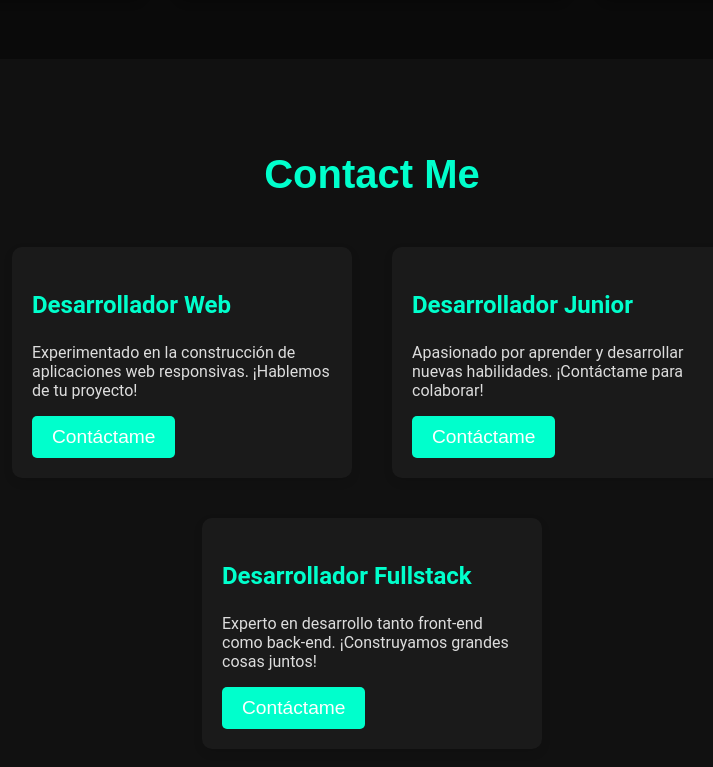
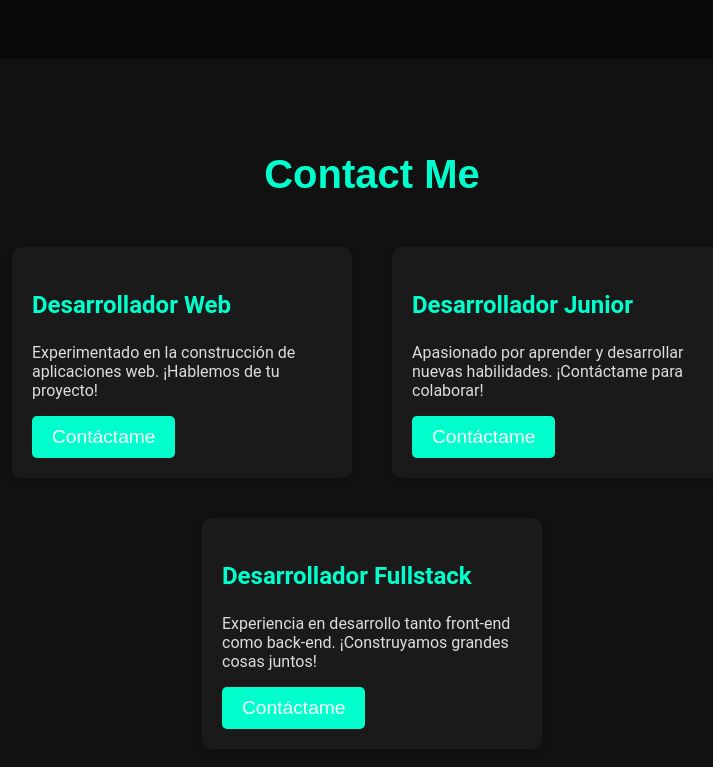
Before and after one commit to chicho377/portafolio, a React (Create React App) app: page / in a window 1280 px wide. Shown: the part 957-1724 px from the top of the page, without its empty margins (268-981 px from the left). Built offline with nearby package versions, Linux system fonts and the light colour scheme.

Commit message:
Arreglo contacs

```diff
--- a/src/components/Contacts.js
+++ b/src/components/Contacts.js
@@ -144,7 +144,7 @@ const Contacts = () => {
         <ContactCard>
           <ContactTitle>Desarrollador Web</ContactTitle>
           <ContactText>
-            Experimentado en la construcción de aplicaciones web responsivas.
+            Experimentado en la construcción de aplicaciones web.
             ¡Hablemos de tu proyecto!
           </ContactText>
           <ContactButton onClick={() => openModal('Desarrollador Web', 'morafabricio86@gmail.com')}>Contáctame</ContactButton>
@@ -159,7 +159,7 @@ const Contacts = () => {
         <ContactCard>
           <ContactTitle>Desarrollador Fullstack</ContactTitle>
           <ContactText>
-            Experto en desarrollo tanto front-end como back-end. ¡Construyamos grandes cosas juntos!
+            Experiencia en desarrollo tanto front-end como back-end. ¡Construyamos grandes cosas juntos!
           </ContactText>
           <ContactButton onClick={() => openModal('Desarrollador Fullstack', 'morafabricio86@gmail.com')}>Contáctame</ContactButton>
         </ContactCard>
```
